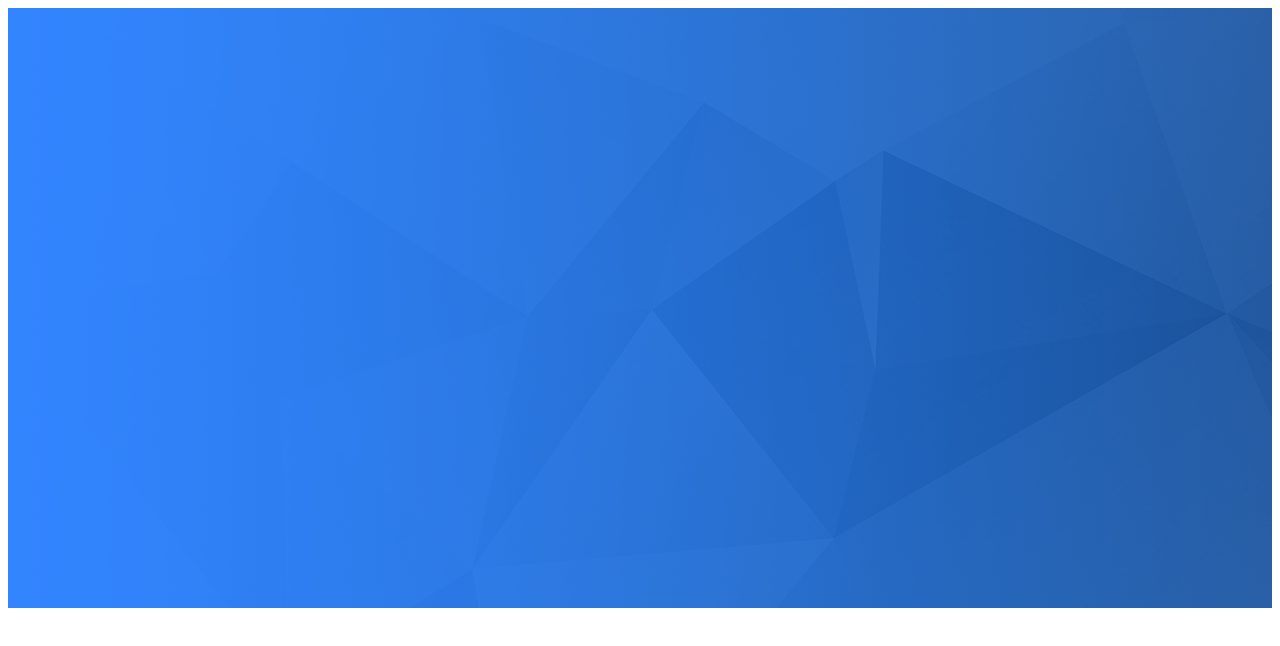
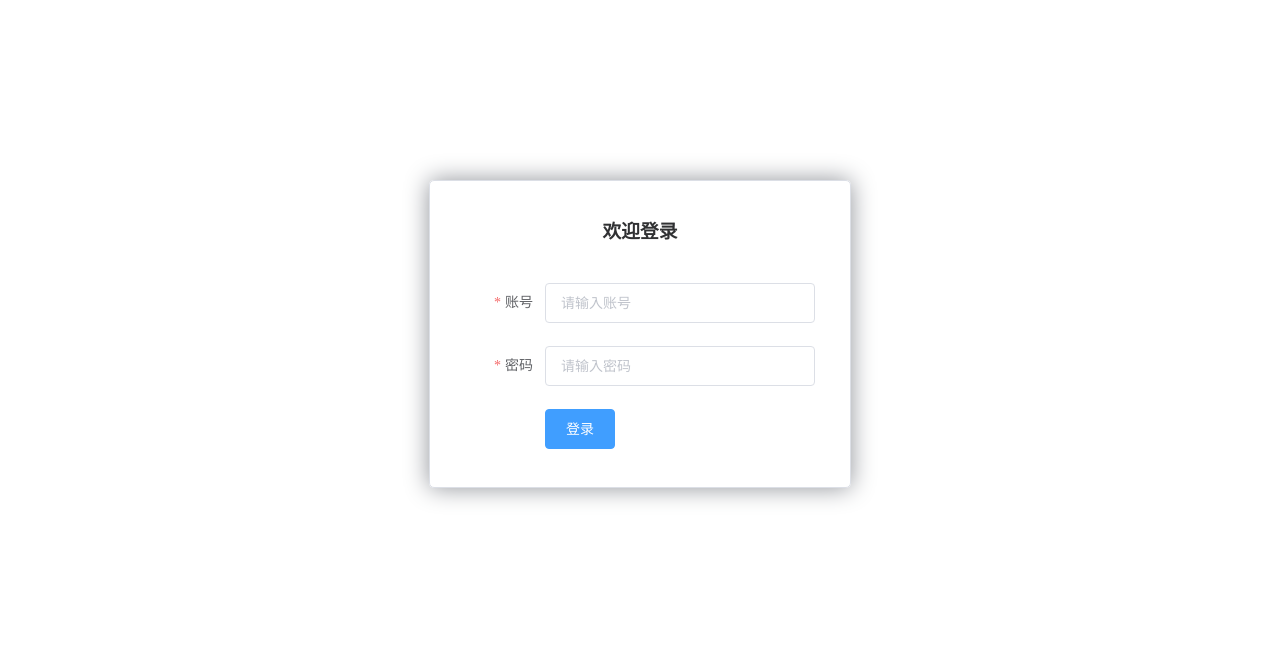
Before and after one commit to DongCarzy/vue-study, a Vue app: page /#/login in a window 1280 px wide. Shown: the top 646 px of the page. Built offline with nearby package versions, Linux system fonts and the light colour scheme.

Commit message:
引入 elementUi

```diff
--- a/package.json
+++ b/package.json
@@ -6,11 +6,13 @@
   "main": "main.ts",
   "scripts": {
     "test": "echo \"Error: no test specified\" && exit 1",
-    "dev": "webpack-dev-server --watch --hot --config build/webpack.config.js"
+    "dev": "webpack-dev-server --watch --hot --config build/webpack.config.js",
+    "lint": "vue-cli-service lint"
   },
   "author": "carzy",
   "license": "ISC",
   "dependencies": {
+    "element-ui": "^2.13.2",
     "vue": "^2.6.11",
     "vue-class-component": "^7.2.3",
     "vue-property-decorator": "^9.0.0",
--- a/src/view/login/Login.vue
+++ b/src/view/login/Login.vue
@@ -1,22 +1,78 @@
 <template>
-  <div class="banner">
+  <div>
+    <el-form ref="loginForm" :model="form" :rules="rules" label-width="80px" class="login-box">
+      <h3 class="login-title">欢迎登录</h3>
+      <el-form-item label="账号" prop="username">
+        <el-input type="text" placeholder="请输入账号" v-model="form.username" clearable />
+      </el-form-item>
+      <el-form-item label="密码" prop="password">
+        <el-input type="password" placeholder="请输入密码" v-model="form.password" clearable />
+      </el-form-item>
+      <el-form-item>
+        <el-button type="primary" v-on:click="onSubmit('loginForm')">登录</el-button>
+      </el-form-item>
+    </el-form>
 
+    <el-dialog title="温馨提示" :visible.sync="dialogVisible" width="30%">
+      <span>请输入账号和密码</span>
+      <span slot="footer" class="dialog-footer">
+        <el-button type="primary" @click="dialogVisible = false">确 定</el-button>
+      </span>
+    </el-dialog>
   </div>
 </template>
 
-<script>
-import {Component, Vue} from 'vue-property-decorator'
+<script lang="ts">
+import { Component, Vue } from "vue-property-decorator";
+import { Form } from "element-ui";
 
-export default class LoginView extends Vue {
+@Component
+export default class Login extends Vue {
+  public form = {
+    username: "",
+    password: ""
+  };
 
+  // 表单验证，需要在 el-form-item 元素中增加 prop 属性
+  private rules = {
+    username: [{ required: true, message: "账号不可为空", trigger: "blur" }],
+    password: [{ required: true, message: "密码不可为空", trigger: "blur" }]
+  };
+
+  // 对话框显示和隐藏
+  private dialogVisible: boolean = false;
+
+  onSubmit(formName: string) {
+    // 为表单绑定验证功能
+    let loginForm: Form = this.$refs[formName] as Form;
+    loginForm.validate((valid: boolean) => {
+      if (valid) {
+        // 使用 vue-router 路由到指定页面，该方式称之为编程式导航
+        this.$router.push("/home");
+      } else {
+        this.dialogVisible = true;
+        return false;
+      }
+    });
+  }
 }
 </script>
 
-<style>
-.banner {
-  width: 100%;
-  height: 600px;
-  line-height: 600px;
-  background: url('../../assets/login-background.png');
+<style scoped>
+.login-box {
+  border: 1px solid #dcdfe6;
+  width: 350px;
+  margin: 180px auto;
+  padding: 35px 35px 15px 35px;
+  border-radius: 5px;
+  -webkit-border-radius: 5px;
+  -moz-border-radius: 5px;
+  box-shadow: 0 0 25px #909399;
+}
+
+.login-title {
+  text-align: center;
+  margin: 0 auto 40px auto;
+  color: #303133;
 }
 </style>
```
Also changed, not shown: src/main.ts (+78 -0 lines), tsconfig.json (+10 -2 lines), 2 other files (tests, documents, lock files or other folders).
